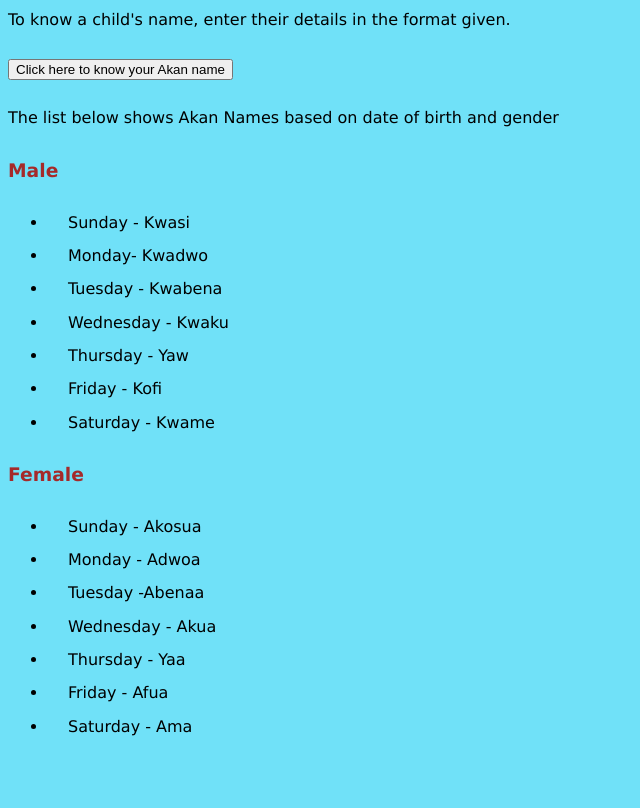
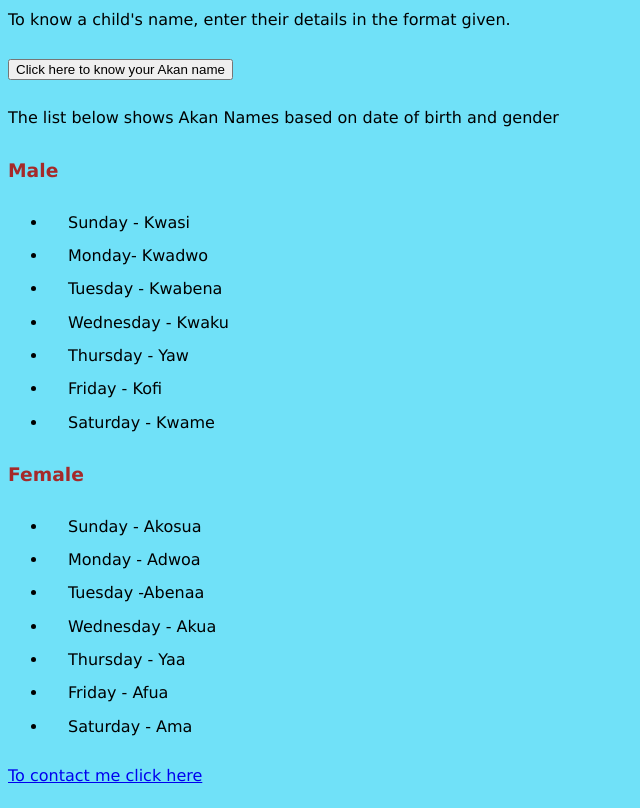
Before and after one commit to jomwasi/javatrials, a plain HTML site: page index.html in a window 1280 px wide. Shown: the part 650-1458 px from the top of the page, without its empty margins (0-640 px from the left). Before the commit the page ends 1409 px from the top, so only its background shows below. Drawn offline with Linux system fonts and the light colour scheme; some icons are missing.

Commit message:
added contact

```diff
--- a/index.html
+++ b/index.html
@@ -71,5 +71,11 @@
                </UL>
              </P>
            </div>
+         <div>
+            <p> <a
+              href="contact.html"
+              >To contact me click here</a
+            ></p>
+          </div>
     </body>
 </html>
```
